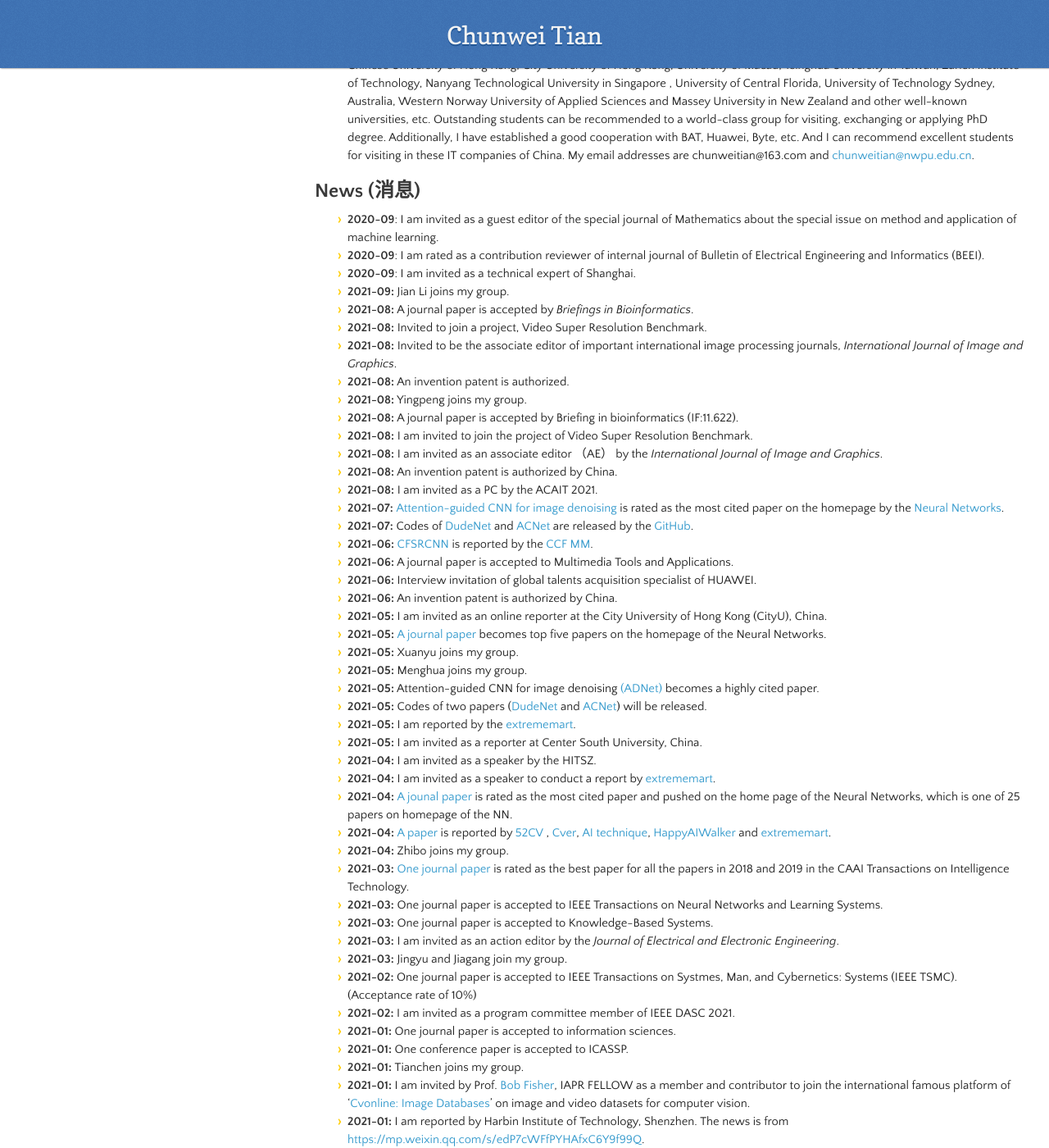
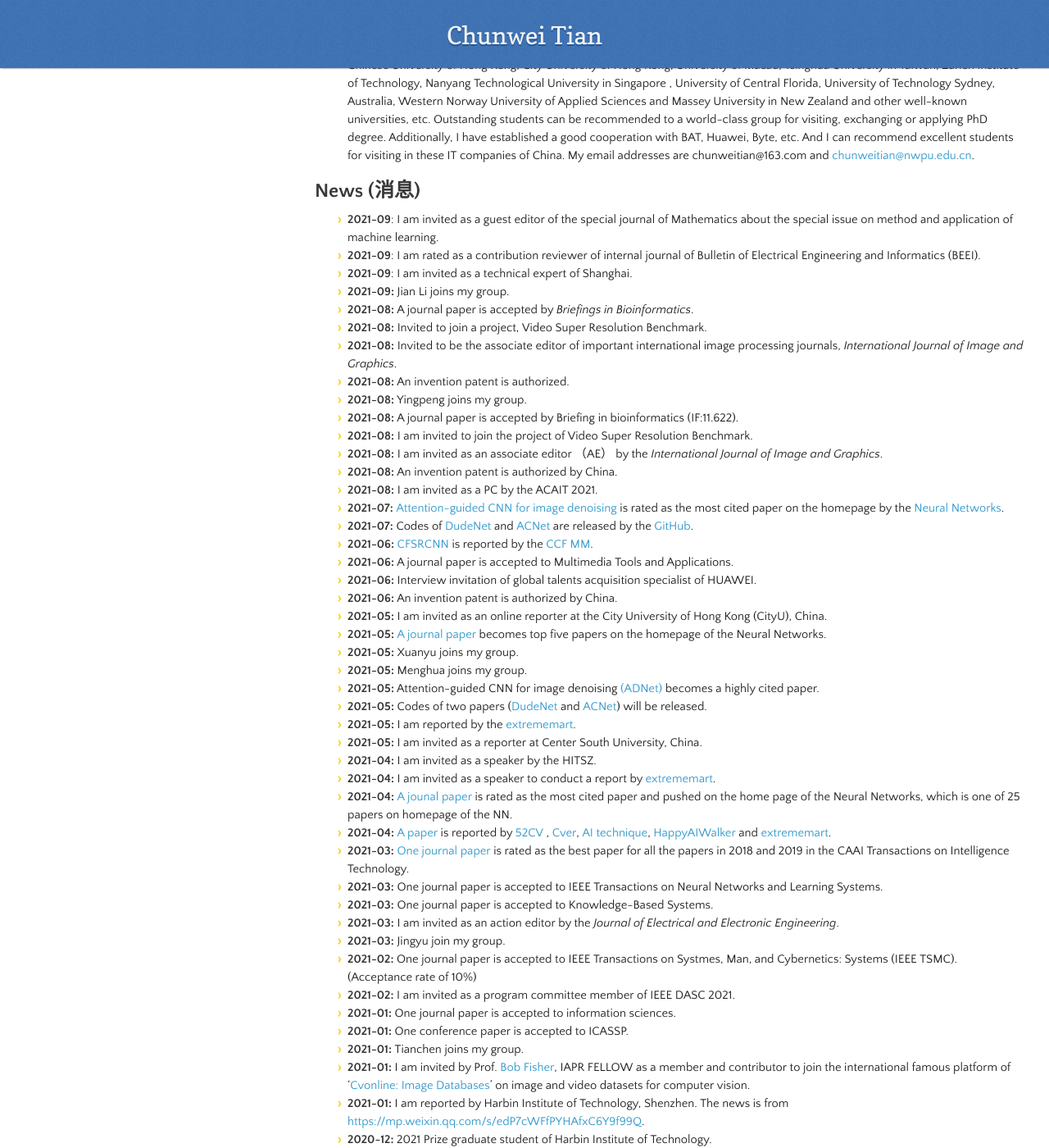
Before and after one commit to hellloxiaotian/hellloxiaotian.github.io, a Jekyll site: the page built from index.md, in a window 1280 px wide and 1400 px high, scrolled down 1322 px. Shown: the whole window at 82% size. Built offline with Jekyll 4.4.1, drawn with Linux system fonts in a browser that asks for light colours; nearby versions of some CDN libraries; our own code applies the rules of GitHub Pages for plain Markdown files; the repository's description, which GitHub fills in, is left out; some of the changed text lies outside the part shown.

Commit message:
Add files via upload

```diff
--- a/index.md
+++ b/index.md
@@ -29,9 +29,9 @@
 - Welcome to contact me for undergraduates, masters and RA students, who are interested in artificial intelligence, deep learning and image processing. I have good cooperation with Tsinghua University, Peking University, Harbin Institute of Technology, National University of Defense Technology, Wuhan University, Central South University, Dalian University of Technology, Nankai University , Hunan University, Nanjing University of Technology, Southern University of Science and Technology, Institute of Information Technology, Chinese Academy of Sciences, Shenzhen Advanced Institute of Chinese Academy of Sciences, Pengcheng Laboratory, Chinese University of Hong Kong, City University of Hong Kong, University of Macau, Tsinghua University in Taiwan, Zurich Institute of Technology, Nanyang Technological University in Singapore , University of Central Florida, University of Technology Sydney, Australia, Western Norway University of Applied Sciences and Massey University in New Zealand and other well-known universities, etc. Outstanding students can be recommended to a world-class group for visiting, exchanging or applying PhD degree. Additionally, I have established a good cooperation with BAT, Huawei, Byte, etc. And I can recommend excellent students for visiting in these IT companies of China. My email addresses are chunweitian@163.com and [chunweitian@nwpu.edu.cn](mailto:chunweitian@nwpu.edu.cn).
 
 ## News (消息)
-- **2020-09**: I am invited as a guest editor of the special journal of Mathematics about the special issue on method and application of machine learning.
-- **2020-09**: I am rated as a contribution reviewer of internal journal of Bulletin of Electrical Engineering and Informatics (BEEI).
-- **2020-09**: I am invited as a technical expert of Shanghai.
+- **2021-09**: I am invited as a guest editor of the special journal of Mathematics about the special issue on method and application of machine learning.
+- **2021-09**: I am rated as a contribution reviewer of internal journal of Bulletin of Electrical Engineering and Informatics (BEEI).
+- **2021-09**: I am invited as a technical expert of Shanghai.
 - **2021-09:** Jian Li joins my group.
 - **2021-08:** A journal paper is accepted by *Briefings in Bioinformatics*.
 - **2021-08:** Invited to join a project, Video Super Resolution Benchmark.
@@ -61,12 +61,11 @@
 - **2021-04:** I am invited as a speaker to conduct a report by [extrememart](https://www.google.com/url?q=https%3A%2F%2Fmp.weixin.qq.com%2Fs%2FyZyiSkmpTMIdBEJUiUF3jw&sa=D&sntz=1&usg=AFQjCNHRCPW3osJL_5NTa5s6yLo_A_NjTw).
 - **2021-04:** [A jounal paper](https://www.google.com/url?q=https%3A%2F%2Fwww.journals.elsevier.com%2Fneural-networks%2Fmost-cited-articles&sa=D&sntz=1&usg=AFQjCNEu5BPFUFk9i3FTvWCenAlafYLuDA) is rated  as the most cited paper and pushed on the home page of the Neural Networks, which is one of 25 papers on homepage of the NN.
 - **2021-04:** [A paper](https://www.google.com/url?q=https%3A%2F%2Farxiv.org%2Fpdf%2F2103.13634.pdf&sa=D&sntz=1&usg=AFQjCNFcc99FVpskvfnSmgJJV-n2H5Z3bQ) is reported by [52CV ](https://www.google.com/url?q=https%3A%2F%2Fmp.weixin.qq.com%2Fs%2FtpG663ZfUTTAe_Wm4YmcPQ&sa=D&sntz=1&usg=AFQjCNHVZ3j6LZbaZ8H3CTraUB2GH5PFzQ), [Cver](https://www.google.com/url?q=https%3A%2F%2Fmp.weixin.qq.com%2Fs%2FFNpurdPInb_trvgDNYpjwQ&sa=D&sntz=1&usg=AFQjCNHegDsUI9oobwZaidQOGlwc6JFBXw), [AI technique](https://www.google.com/url?q=https%3A%2F%2Fmp.weixin.qq.com%2Fs%2FwBMaU1QCkwL2-3EHETryvw&sa=D&sntz=1&usg=AFQjCNEbJ3c7dB9YUSdUNX0f0AtNX6PFIw), [HappyAIWalker](https://www.google.com/url?q=https%3A%2F%2Fmp.weixin.qq.com%2Fs%2FzzS16Zxc4WXbXtnH70uBnQ&sa=D&sntz=1&usg=AFQjCNGlrmvWONUIznMmXV8sH71HyYl0sQ)  and [extrememart](https://www.google.com/url?q=https%3A%2F%2Fmp.weixin.qq.com%2Fs%2FmJaJfsBxO4uUaTdu01r7XA&sa=D&sntz=1&usg=AFQjCNHGUoWwR9nOvQT0Tgc4RbVZlIHTEA).
-- **2021-04:** Zhibo joins my group.
 - **2021-03:** [One journal paper](https://www.google.com/url?q=https%3A%2F%2Fwww.theiet.org%2Fpublishing%2Fsubscribe-or-buy-our-content%2Fjournals%2Fiet-premium-awards%2F&sa=D&sntz=1&usg=AFQjCNHj6BGzAJwKyC0lmUcodrPRgjCIpg) is rated as the best paper for all the papers in 2018 and 2019 in the CAAI Transactions on Intelligence Technology.
 - **2021-03:** One journal paper  is accepted to IEEE Transactions on Neural Networks and Learning Systems.
 - **2021-03:** One journal  paper is accepted to Knowledge-Based Systems.
 - **2021-03:** I am invited as an action editor by the *Journal of Electrical and Electronic Engineering*.
-- **2021-03:** Jingyu and Jiagang join my group.
+- **2021-03:** Jingyu join my group.
 - **2021-02:** One journal paper  is accepted to IEEE Transactions on Systmes, Man, and  Cybernetics: Systems (IEEE TSMC). (Acceptance rate of 10%)
 - **2021-02:** I am invited as a program committee member of IEEE DASC 2021.
 - **2021-01:** One journal paper is accepted to information sciences.
@@ -373,12 +372,6 @@
 
 ### Supervisor  for Postgraduates (硕士生)
 <div class="box">
-    <div class="img">
-     <img src="picture/Jiagang Song.jpg" >
-     <div class="desc_blank"> </div>
-     <div class="desc">Jiagang Song, <a href = "http://www.csu.edu.cn/">Central South University</a>, China</div>
-     <div class="desc_blank_2"> </div>
-    </div>
 
     <div class="img">
                  <img src="picture/Jingyu Xiao.jpg" >
@@ -411,13 +404,6 @@
   </div>
 
 <div class="img">
-   <img src="picture/Dedong Yang.jpg" >
-   <div class="desc_blank"> </div>
-   <div class="desc">  Dedong Yang, <a href = "https://www.nwpu.edu.cn">Northwestern Polytechnical University</a>, China</div>
-   <div class="desc_blank_2"> </div>
-  </div>
-
-<div class="img">
    <img src="picture/Hui Zhao.jpg" >
    <div class="desc_blank"> </div>
    <div class="desc">  Hui Zhao, <a href = "https://www.hnu.edu.cn/">Hunan University</a>, China</div>
@@ -429,13 +415,6 @@
 ### Supervisor for Undergraduates (本科生)
 
 <div class="box">
-
-    <div class="img" width = "50%">
-     <img src="picture/Zhibo Wang.jpg" >
-     <div class="desc_blank"> </div>
-     <div class="desc"> Zhibo Wang,  <a href = "http://www.csu.edu.cn/">Central South University</a>, China</div>
-     <div class="desc_blank_2"> </div>
-    </div>
 
     <div class="img" width = "50%">
      <img src="picture/Yingpeng Ma.jpg" >
```
